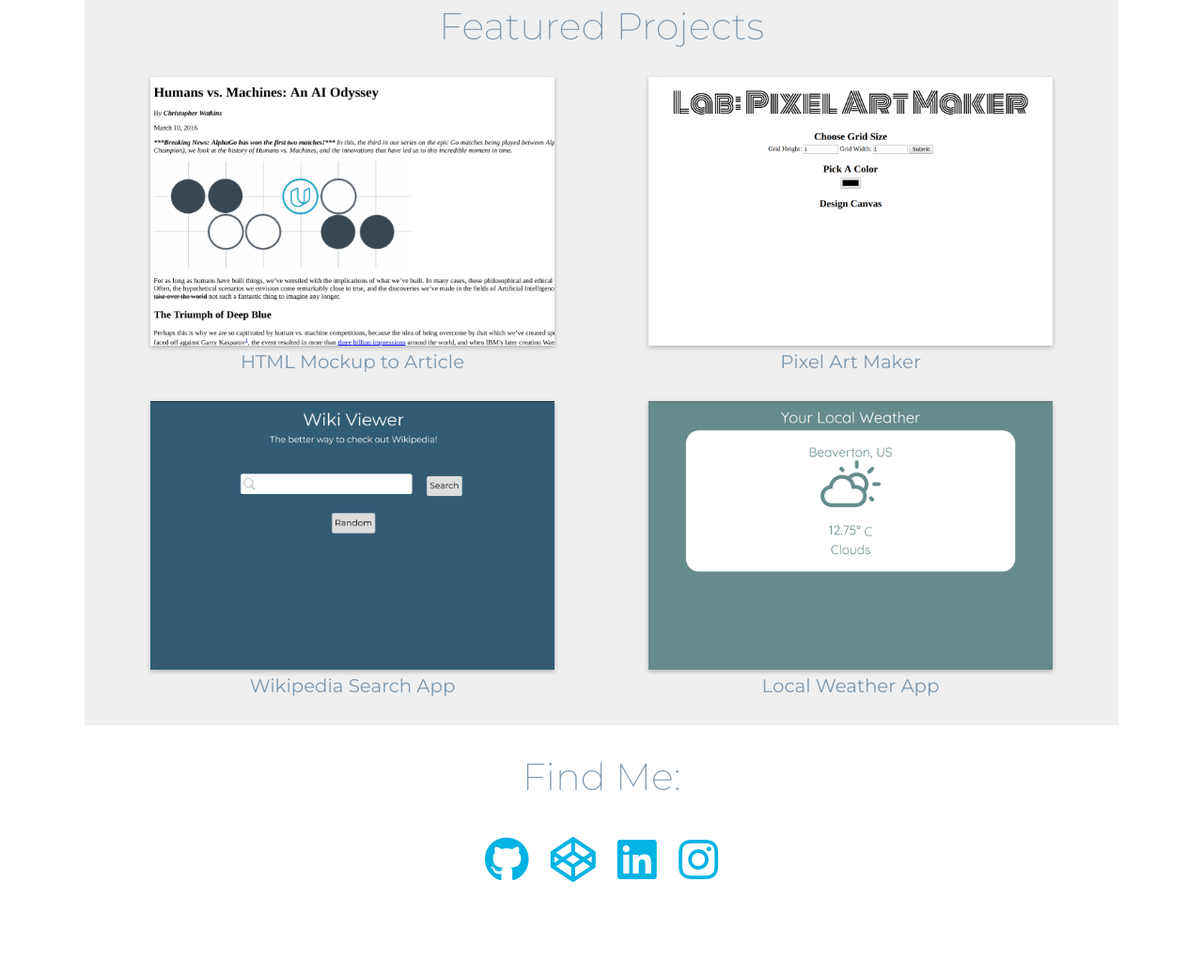
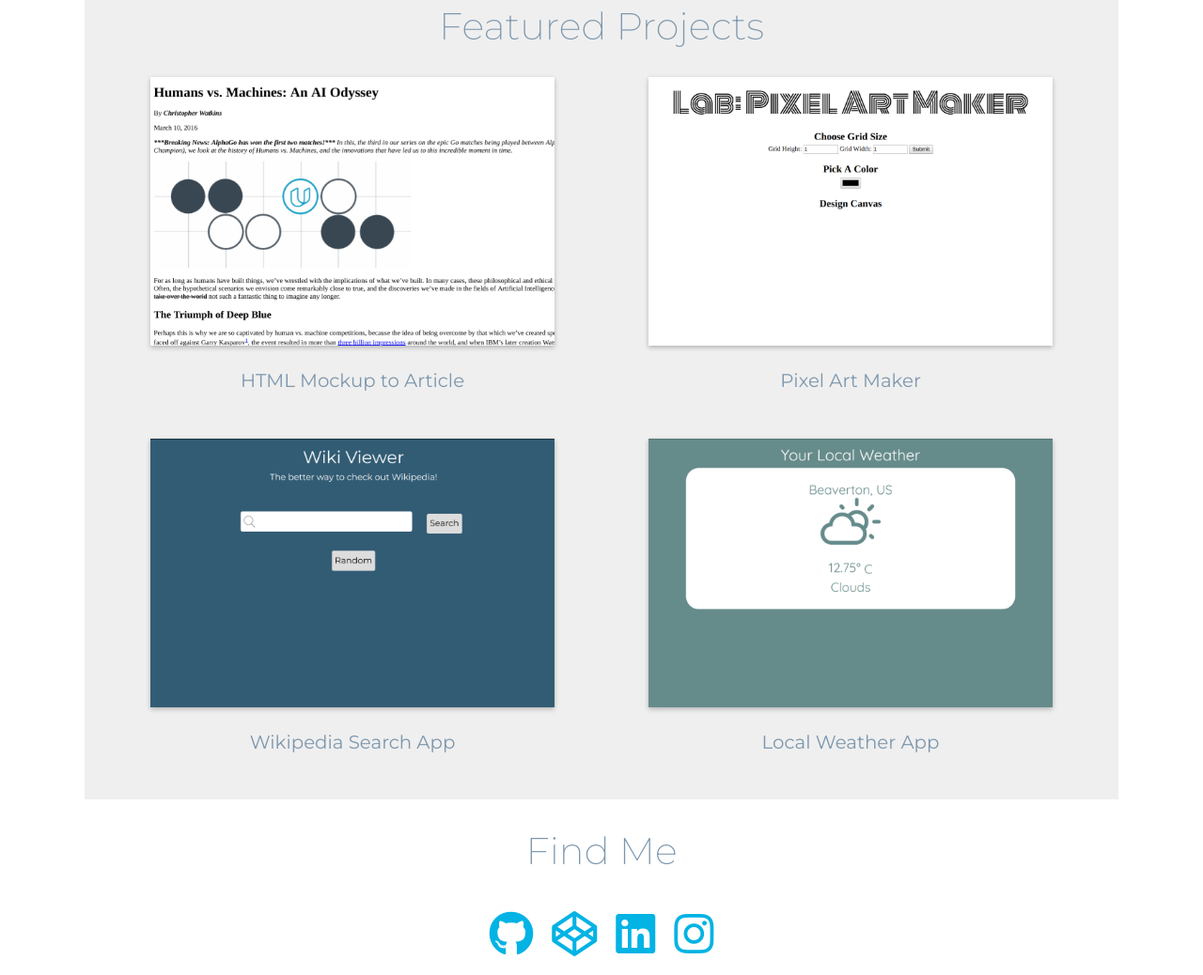
Before and after one commit to Seleah/portfolio-project, a plain HTML site: page index.html in a window 1280 px wide. Shown: the part 1045-2083 px from the top of the page at 94% size. Before the commit the page ends 2004 px from the top, so only its background shows below. Drawn offline with Linux system fonts and the light colour scheme.

Commit message:
Removed some redundant css, changed display to flexbox

```diff
--- a/css/styles.css
+++ b/css/styles.css
@@ -10,14 +10,6 @@ body {
     font-family: 'Montserrat', sans-serif;
     font-style: normal;
 }
-
-/*main {*/
-/*    background-image: url("https://images.pexels.com/photos/159760/computer-pc-workplace-home-office-159760.jpeg?auto=compress&cs=tinysrgb&dpr=2&h=750&w=1260");*/
-/*    background-size: cover;*/
-/*    background-attachment: fixed;*/
-/*    background-position: center;*/
-/*    background-repeat: no-repeat;*/
-/*}*/
 
 h1, h2, h3, h4, h5 {
     margin: 0;
@@ -37,15 +29,14 @@ main {
     margin-top: 20px;
 }
 
-figure {
-    margin: 0;
-    width: 100%;
-    display: block;
+article {
+    margin: auto;
+    width: 90%;
     text-align: center;
 }
 
-figure img {
-    width: 90%;
+article img {
+    width: 100%;
     height: auto;
     object-fit: scale-down;
     box-shadow: 0 2px 5px rgba(0, 0, 0, 0.25);
@@ -54,7 +45,6 @@ figure img {
 
 footer a {
     font-size: 2em;
-    display: inline-block;
 }
 
 /*
@@ -70,8 +60,8 @@ footer a {
 }
 
 .section-title {
-    display: block;
-    text-align: center;
+    display: flex;
+    justify-content: center;
     font-weight: 200;
     font-size: 30px;
     color: #7d97ad;
@@ -84,6 +74,7 @@ footer a {
  */
 
 .header-inner {
+    display: flex;
     width: 100%;
     margin-left: auto;
     margin-right: auto;
@@ -92,27 +83,19 @@ footer a {
 .header-logo {
     height: 75px;
     margin: 12px 1em auto 20px;
-    float: left;
 }
 
 .name-and-title {
-    float: right;
     font-size: 1em;
     margin: 25px 10px auto auto;
     color: #2d3c49;
 }
 
 .header-name {
-    display: block;
-    font-family: 'Montserrat', sans-serif;
-    font-style: normal;
     font-weight: 200;
 }
 
 .header-title {
-    display: block;
-    font-family: 'Montserrat', sans-serif;
-    font-style: normal;
     font-weight: 400;
     font-size: 1em;
     text-align: right;
@@ -123,10 +106,6 @@ footer a {
  * Main
  *
  */
-
-.main-img {
-    display: block;
-}
 
 .hero {
     max-width: 2251px;
@@ -159,6 +138,8 @@ footer a {
     color: #02b3e4;
     text-align: center;
     margin: 20px 10px;
+    display: flex;
+    justify-content: center;
 }
 
 /*
@@ -173,14 +154,13 @@ footer a {
         min-height: 150px;
     }
 
-    figure {
+    article {
         margin: auto;
         width: 45%;
-        display: block;
         text-align: center;
     }
 
-    figure img {
+    article img {
         width: 90%;
         height: auto;
         object-fit: scale-down;
@@ -210,11 +190,12 @@ footer a {
 
     .header-logo {
         height: 112.5px;
-        margin: 18.75;
+        margin: 18.75px;
     }
 
     .name-and-title {
         font-size: 2em;
+        margin-right: 20px;
     }
 
     .header-title {
@@ -230,18 +211,6 @@ footer a {
     .projects-collage {
         padding: 20px 20px 30px 20px;
     }
-
-    /*
-     *
-     * Footer
-     *
-     */
-
-    .social {
-        color: #02b3e4;
-        text-align: center;
-        margin: 20px 10px;
-    }
 }
 
 /*
--- a/index.html
+++ b/index.html
@@ -26,57 +26,59 @@
 
         <div class="content">
 
-            <section class="main-img">
-               <img class="hero" src="https://images.pexels.com/photos/159760/computer-pc-workplace-home-office-159760.jpeg?auto=compress&cs=tinysrgb&dpr=2&h=750&w=1260" alt="girl-working-on-laptop"/>
-            </section>
+            <img class="hero" src="https://images.pexels.com/photos/159760/computer-pc-workplace-home-office-159760.jpeg?auto=compress&cs=tinysrgb&dpr=2&h=750&w=1260" alt="girl-working-on-laptop"/>
 
             <section class="projects-collage">
 
-                <h2 class="section-title">Featured Projects</h2>
+                <div class="section-title">
+                    <h2 class="section-title">Featured Projects</h2>
+                </div>
 
                  <section class="container">
-                    <figure>
+                    <article>
                         <a href="https://codepen.io/Seleahhh/full/bamEPW/">
                             <img src="images/mockup-to-article.png" alt="html-only-mockup-to-article"/>
                         </a>
-                        <figcaption>
+                        <p>
                             HTML Mockup to Article
-                        </figcaption>
-                    </figure>
+                        </p>
+                    </article>
 
-                    <figure>
+                    <article>
                         <a href="https://codepen.io/Seleahhh/full/XZQrwQ/">
                             <img src="images/pixel-art-maker.png" alt="pixel-art-maker"/>
                         </a>
-                        <figcaption>
+                        <p>
                             Pixel Art Maker
-                        </figcaption>
-                    </figure>
+                        </p>
+                    </article>
 
-                    <figure>
+                    <article>
                         <a href="https://codepen.io/Seleahhh/full/aEJMPP/">
                             <img src="images/wiki-search.png" alt="totally-unnecessary-wikipedia-search-app"/>
                         </a>
-                        <figcaption>
+                        <p>
                             Wikipedia Search App
-                        </figcaption>
-                    </figure>
+                        </p>
+                    </article>
 
-                    <figure>
+                    <article>
                         <a href="https://codepen.io/Seleahhh/full/ZvpWpa/">
                             <img src="images/weather-app.png" alt="local-weather-viewer-app"/>
                         </a>
-                        <figcaption>
+                        <p>
                             Local Weather App
-                        </figcaption>
-                    </figure>
+                        </p>
+                    </article>
                 </section>
             </section>
         </div>
     </main>
 
     <footer>
-        <h2 class="section-title">Find Me:</h2>
+        <div class="section-title">
+            <h2 class="section-title">Find Me</h2>
+        </div>
         <div class="social">
             <a href="https://github.com/Seleah">
                 <i class="fab fa-github social"></i>
```
